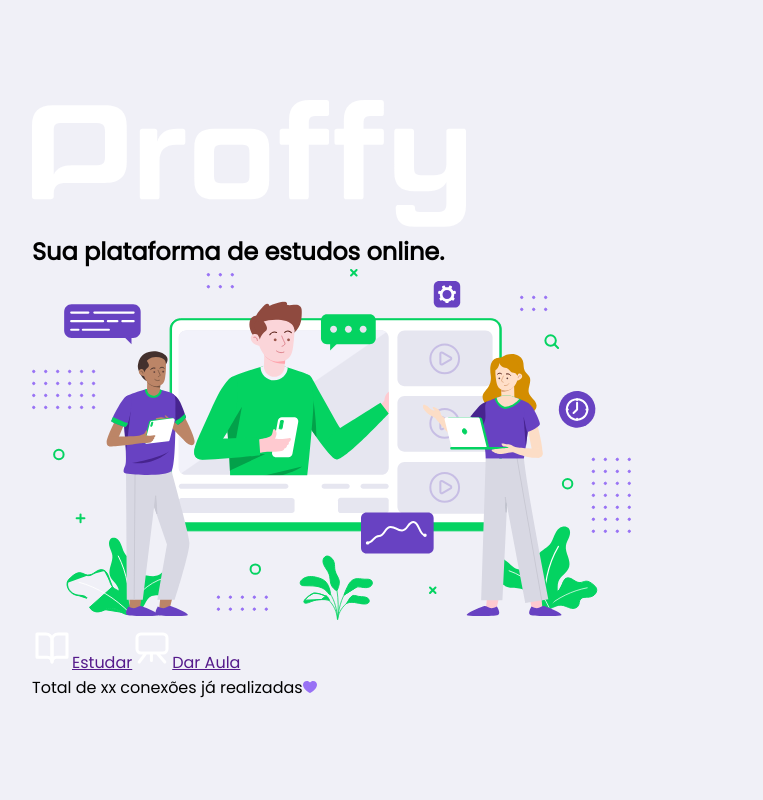
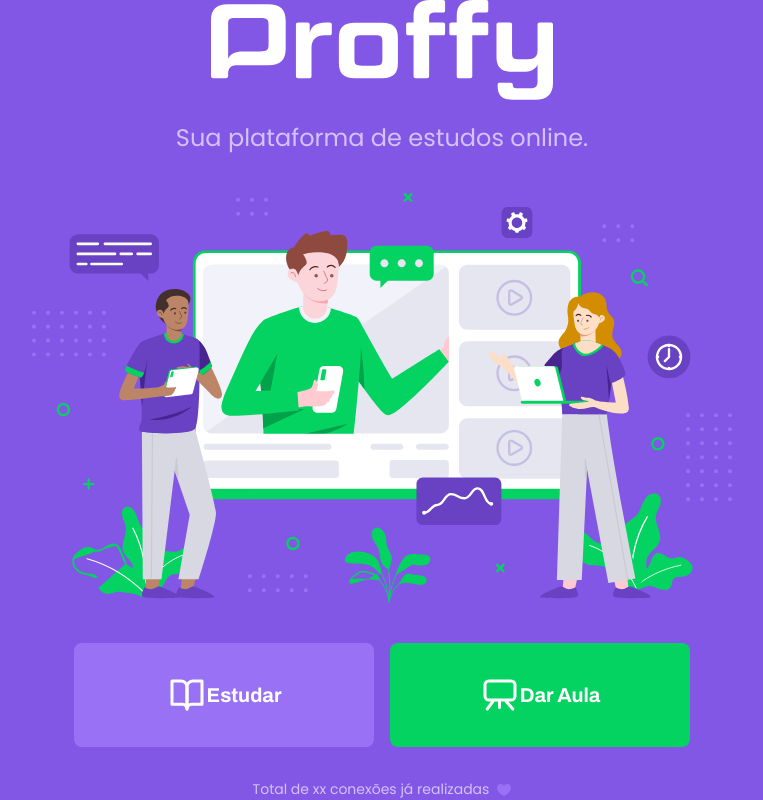
Before and after one commit to guiferrini/Busca_Aulas, a React (Create React App) app in the folder web/: page / in a window 1280 px wide. Shown: the whole page, without its empty margins (258-1021 px from the left). Built offline with nearby package versions, Linux system fonts and the light colour scheme; the HTML template or start-up script is replaced by a standard one.

Commit message:
Landing - css

```diff
--- a/web/src/pages/Landing/index.tsx
+++ b/web/src/pages/Landing/index.tsx
@@ -7,6 +7,7 @@
 import giveClassesIcon from '../../assets/images/icons/give-classes.svg';
 import purpleHeartIcon from '../../assets/images/icons/purple-heart.svg';
 
+import './styles.css';
 
 function Landing() {
   return (
--- /dev/null
+++ b/web/src/pages/Landing/styles.css
@@ -0,0 +1,89 @@
+#page-landing {
+  width: 100vw;
+  height: 100vh;
+
+  display: flex;
+  justify-content: center;
+  align-items: center;
+
+  color: var(--color-text-in-primary);
+  background: var(--color-primary);
+}
+
+.logo-container img {
+  height: 10rem;
+}
+
+.hero-image {
+  width: 100%;
+}
+
+.logo-container {
+  text-align: center;
+  margin-bottom: 3.2rem;
+}
+
+.logo-container h2 {
+  font-weight: 500;
+  font-size: 2.4rem;
+  line-height: 4.6rem;
+  margin-top: 0.8rem;
+}
+
+.buttons-container {
+  display: flex;
+  justify-content: center;
+  margin: 3.2rem 0;
+}
+
+.buttons-container a {
+  width: 30rem;
+  height: 10.4rem;
+  border-radius: 0.8rem;
+  font: 700 2.0rem Archivo;
+
+  display: flex;
+  align-items: center;
+  justify-content: center;
+
+  text-decoration: none;
+  color: var(--color-button-text);
+
+  transition: background-color 0.2s;
+}
+
+.buttons-container a:first-child {
+  margin-right: 1.6rem; /*só no 1° botao */
+}
+
+.buttons-container a img {
+  width: 4rem;
+}
+
+.buttons-container a.study {
+  background: var(--color-primary-lighter);
+}
+
+.buttons-container a.give-classes {
+  background: var(--color-secundary);
+}
+
+.buttons-container a.study:hover {
+  background: var(--color-primary-light);
+}
+
+.buttons-container a.give-classes:hover {
+  background: var(--color-secundary-dark);
+}
+
+.total-connections {
+  font-size: 1.4rem;
+
+  display: flex;
+  align-items: center;
+  justify-content: center;
+}
+
+.total-connections img {
+  margin-left: 0.8rem;
+}
```
